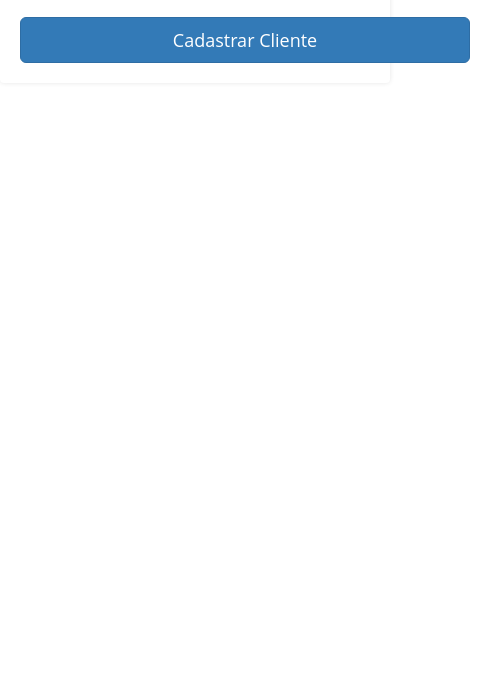
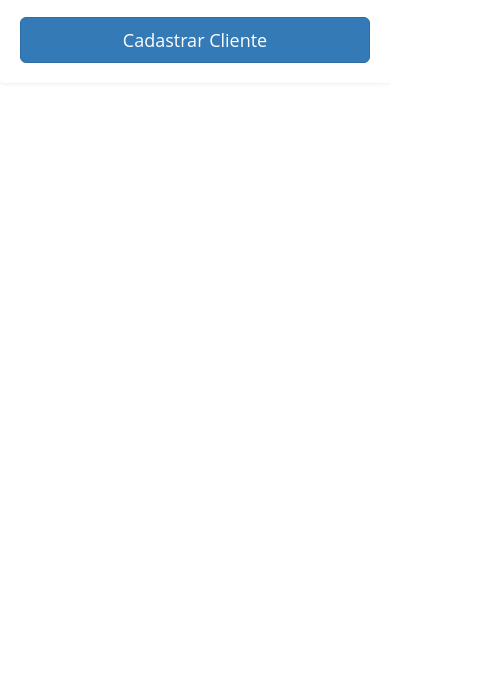
Before and after one commit to xtiagord/Formulario-de-Cadastro, a website: page index.html in a window 390 px wide. Shown: the part 148-844 px from the top of the page, 485 px wide, since content can reach past the window. Drawn offline with nearby package versions, Linux system fonts and the light colour scheme.

Commit message:
media alteracao

```diff
--- a/style.css
+++ b/style.css
@@ -45,6 +45,6 @@
 
         .row{
             align-items: center;
-            width: 480px;
+            width: 380px;
         }
     }
```
